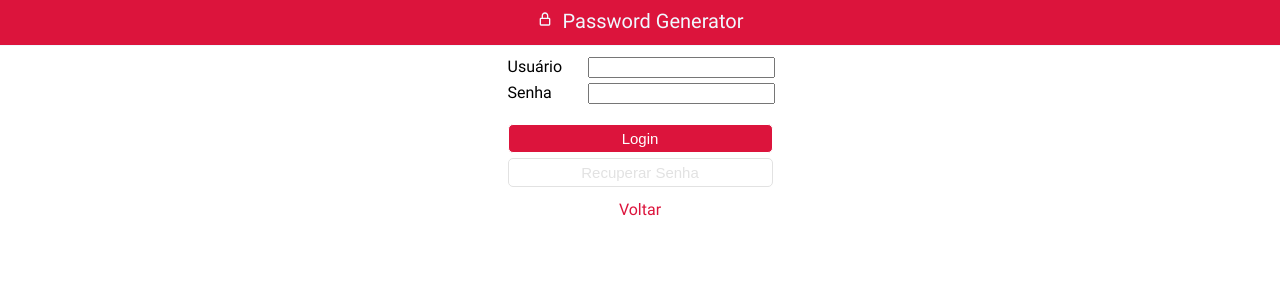
After one commit to surfx/password_generator, a PHP site: page /paginas/login.html in a window 1280 px wide. The commit adds this page. Shown: the top 300 px of the page. Run offline with PHP 8.4, Linux system fonts and the light colour scheme.

Commit message:
tela login e início controle de estados

```diff
--- a/controle_password_gen/code/bd/entidades/usuario.php
+++ b/controle_password_gen/code/bd/entidades/usuario.php
@@ -50,7 +50,7 @@ class Usuario {
             "nome" => $this->getNome(),
             "uuid" => $this->getUUID(),
             "login" => $this->getLogin(),
-            // "senha" => $this->getSenha(),
+            "senha" => $this->getSenha(),
             "verificado" => $this->getVerificado()=="1",
             "ativo" => $this->getAtivo()=="1"
         ];
--- a/controle_password_gen/code/bd/relacoes/sql_usuarios.php
+++ b/controle_password_gen/code/bd/relacoes/sql_usuarios.php
@@ -393,12 +393,14 @@ class SQLUsuarios {
         $id_usuario = $row["id_usuario"];
         $id_usuario = isset($id_usuario) ? intval($id_usuario) : 0;
 
+        //$this->_cript->decriptografar($row["senha"]),
+
         return new Usuario(
             $id_usuario,
             $row["nome"],
             $row["uuid"],
             $row["login"],
-            $this->_cript->decriptografar($row["senha"]),
+            $row["senha"],
             $row["verificado"],
             $row["ativo"]
         );
--- a/controle_password_gen/code/service/senhas/index.php
+++ b/controle_password_gen/code/service/senhas/index.php
@@ -54,15 +54,13 @@
             $id_usuario = $http_util->get_body_value("id_usuario");
             $dominio = $http_util->get_body_value("dominio");
             if (!$http_util->tem_permissao($sql_token, $id_usuario)){return;}
-            //echo "token: [{$token}]<br />";
-
             if (!isset($id_usuario) || !isset($dominio)){
                 $http_util->retorno_erro("Erro", 404); return;
             }
 
             $senhas = $sql_senhas->list_senhas($id_usuario, $dominio);
             if (!$senhas || count($senhas) <= 0){
-                $http_util->retorno([], true, 200); return;
+                $http_util->retorno(["ok" => true, "data" => null], true, 200); return;
             }
             //foreach ($senhas as $senha) { echo "$senha <br>"; }
             $array[] = []; $array = array_shift($array);
--- a/extensao_chrome/assets/css/index.css
+++ b/extensao_chrome/assets/css/index.css
@@ -17,6 +17,8 @@
     --alice-blue-color: #f0f8ff;
 
     --hover-white-color: #f0f8ff;
+
+    --disabled-color: #e2e2e2;
 }
 
 body {
@@ -333,3 +335,21 @@ main .divSearchSenhasSalvas {
     background-color: white;
     color: var(--crimson-color);
 }
+
+/* divLinkAction */
+.divLinkAction {
+    display: flex;
+    align-items: center;
+    justify-content: center;
+
+    margin-top: 15px;
+}
+
+.divLinkAction a {
+    text-decoration: none;
+    color: var(--crimson-color);
+}
+
+.divLinkAction a:hover {
+    border-bottom: 1pt dotted;
+}
--- /dev/null
+++ b/extensao_chrome/assets/css/paginas/login.css
@@ -0,0 +1,60 @@
+
+/* divLogin */
+
+.divLogin {
+    display: grid;
+    grid-template-columns: 80px 1fr;
+    row-gap: 5px;
+    align-items: center;
+}
+
+.divLogin input[type="text"], .divLogin input[type="password"]{
+    width: 97%;
+    outline: none;
+}
+
+/* divButtonLogin */
+.divButtonLogin {
+    width: 100%;
+    margin-top: 20px;
+    display: flex;
+    align-items: center;
+    justify-content: center;
+}
+
+.divButtonLogin button {
+    color: white;
+    background-color: var(--crimson-color);
+    border: 1pt solid;
+    border-radius: 5px;
+
+    width: 100%;
+    padding: 5px 0;
+    font-size: 15px;
+    cursor: pointer;
+}
+
+.divButtonLogin button:hover {
+    background-color: white;
+    color: var(--crimson-color);
+}
+
+/* divButtonRecuperarSenha */
+.divButtonRecuperarSenha {
+    width: 100%;
+    margin-top: 5px;
+    display: flex;
+    align-items: center;
+    justify-content: center;
+}
+
+.divButtonRecuperarSenha button {
+    background-color: white;
+    color: var(--disabled-color);
+    border: 1pt solid;
+    border-radius: 5px;
+
+    width: 100%;
+    padding: 5px 0;
+    font-size: 15px;
+}
--- /dev/null
+++ b/extensao_chrome/assets/scripts/paginas/login.js
@@ -0,0 +1,43 @@
+import {
+    showMsg
+} from '../util/util.js';
+// import './../serverphp/serverPHP.js';
+
+//http://127.0.0.1:5500/assets/scripts/paginas/assets/scripts/serverphp/serverPHP.js
+//http://127.0.0.1:5500/assets/scripts/serverphp/serverPHP.js
+
+/* <script src="../serverphp/serverPHP.js"></script> */
+
+// http://127.0.0.1:5500/assets/scripts/paginas/util/util.js
+
+//http://127.0.0.1:5500/assets/scripts/util/util.js
+
+const server = new ServerPHP();
+
+let txtUsuario = document.getElementById('txtUsuario');
+let txtSenha = document.getElementById('txtSenha');
+let btnLogin = document.getElementById('btnLogin');
+let spnMensagens = document.getElementById('spnMensagens');
+
+function addclick(obj, fn) { if (!obj || !fn) { return; } obj.addEventListener("click", function () { fn(); }); }
+
+if (!!txtUsuario) { txtUsuario.focus(); }
+
+addclick(btnLogin, async () => {
+    let user = txtUsuario.value;
+    let senha = txtSenha.value;
+    if (!user){ showMsg(spnMensagens, "Informe o usuário"); txtUsuario.focus(); return; }
+    if (!senha){ showMsg(spnMensagens, "Informe a senha"); txtSenha.focus(); return; }
+
+    let res = await server.doLogin(user, senha);
+    if (!res || !res.ok){
+        showMsg(spnMensagens, "Erro no login");
+        return;
+    }
+    //console.log(res);
+    if (!res || !res.ok) { console.log(res.toString()); return; }
+    console.log(res.data.toString());
+
+    showMsg(spnMensagens, "Sucesso");
+
+});
--- a/extensao_chrome/assets/scripts/serverphp/entidades/usuario.js
+++ b/extensao_chrome/assets/scripts/serverphp/entidades/usuario.js
@@ -51,7 +51,7 @@ class Usuario {
 
     toString() {
         let tk = !!this.#token ? this.#token.toString() : "nulo";
-        return `${this.#id_usuario}, ${this.#nome}, ${this.#uuid}, ${this.#login}, ${this.#verificado}, ${this.#ativo}, {${tk}}`;
+        return `${this.#id_usuario}, ${this.#nome}, ${this.#uuid}, ${this.#login}, ${this.#senha}, ${this.#verificado}, ${this.#ativo}, {${tk}}`;
     }
 
     //------------
--- a/extensao_chrome/assets/scripts/serverphp/serverPHP.js
+++ b/extensao_chrome/assets/scripts/serverphp/serverPHP.js
@@ -136,8 +136,8 @@ class ServerPHP {
         });
         res = !res ? undefined : await res.json();
         if (!res) { return this.#toerr_res(res); }
+        res.data = !!res.data ? Usuario.from(res.data) : undefined;
         let aux = this.#toerr_res(res); if (!!aux) { return aux; }
-        res.data = !!res.data ? Usuario.from(res.data) : undefined;
         return res;
     }
 
--- /dev/null
+++ b/extensao_chrome/paginas/login.html
@@ -0,0 +1,66 @@
+<!DOCTYPE html>
+<html lang="pt-br">
+
+<head>
+    <title>Password Generator</title>
+    <meta http-equiv="Content-Type" content="text/html; charset=utf-8">
+
+    <link rel="icon" type="image/x-icon" href="key_icon.png">
+    <link rel="stylesheet" href="../assets/css/css_reset.css">
+    <link rel="stylesheet" href="../assets/css/index.css">
+    <link rel="stylesheet" href="../assets/css/paginas/login.css">
+
+    <script src="../assets/scripts/serverphp/serverPHP.js"></script>
+    <script src="../assets/scripts/data_local/dataLocal.js"></script>
+    <script src="../assets/scripts/serverphp/entidades/erro.js"></script>
+    <script src="../assets/scripts/serverphp/entidades/token.js"></script>
+    <script src="../assets/scripts/serverphp/entidades/usuario.js"></script>
+    <script src="../assets/scripts/serverphp/entidades/senha.js"></script>
+</head>
+
+<body>
+
+
+    <header>
+        <svg width="16px" height="16px" viewBox="0 0 24 24" xmlns="http://www.w3.org/2000/svg">
+            <path
+                d="M12 4c1.648 0 3 1.352 3 3v3H9V7c0-1.648 1.352-3 3-3zm5 6V7c0-2.752-2.248-5-5-5S7 4.248 7 7v3H6a2 2 0 0 0-2 2v8a2 2 0 0 0 2 2h12a2 2 0 0 0 2-2v-8a2 2 0 0 0-2-2h-1zM6 12h12v8H6v-8z" />
+        </svg>
+        <h1>Password Generator</h1>
+    </header>
+
+    <main>
+        <div>
+
+            <div class="divLogin">
+                <div><label for="txtUsuario">Usuário</label></div>
+                <div><input type="text" id="txtUsuario" name="txtUsuario"></div>
+                <div><label for="txtSenha">Senha</label></div>
+                <div><input type="password" id="txtSenha" name="txtSenha"></div>
+            </div>
+
+            <div class="divButtonLogin">
+                <button id="btnLogin">Login</button>
+            </div>
+
+            <div class="divButtonRecuperarSenha">
+                <button type="button" id="btnRecuperarSenha" disabled="disabled">Recuperar Senha</button>
+            </div>
+
+            <div class="divLinkAction">
+                <a href="../index.html">Voltar</a>
+            </div>
+
+            <div class="divMensagens">
+                <span id="spnMensagens"></span>
+            </div>
+
+        </div>
+
+
+    </main>
+
+    <script type="module" src="../assets/scripts/paginas/login.js"></script>
+</body>
+
+</html>
```
Also changed, not shown: controle_password_gen/code/service/userservice/index.php (+17 -9 lines), extensao_chrome/assets/scripts/serverphp/server_teste.js (+60 -23 lines), extensao_chrome/index.html (+9 -1 lines), extensao_chrome/testes.html (+5 -4 lines), 1 other file.
